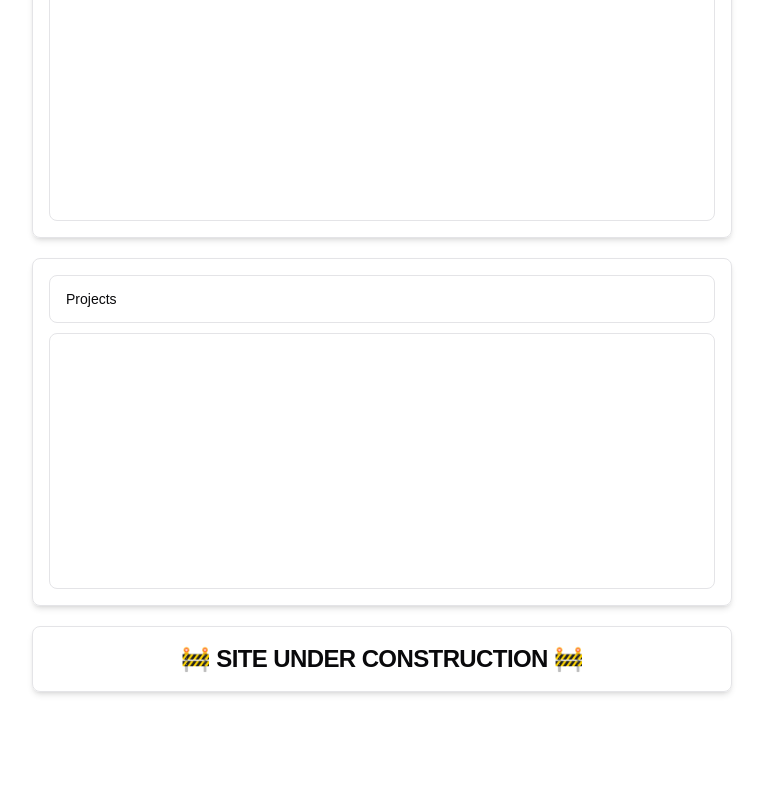
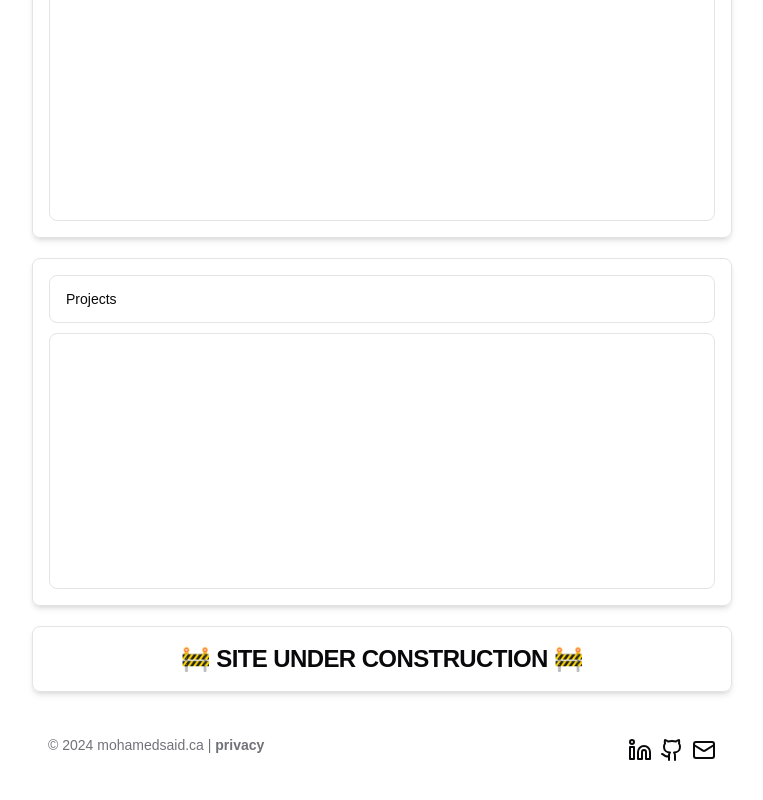
Before and after one commit to misaid/personal-websitev2, a Next.js app: page / in a window 1280 px wide. Shown: the part 1441-2241 px from the top of the page, without its empty margins (258-1021 px from the left). Built offline with nearby package versions, Linux system fonts and the light colour scheme.

Commit message:
feat: added a footer

```diff
--- a/app/page.tsx
+++ b/app/page.tsx
@@ -103,11 +103,43 @@ export default function Home(): JSX.Element {
             <div className="w-full p-4 h-64 rounded-lg border"></div>
           </div>
 
-          {/* Footer */}
+          {/* notice */}
           <div className="w-full max-w-[700px] mx-5 p-4 space-y-2.5 shadow-md rounded-lg border mt-5 flex justify-center">
             <h3 className="scroll-m-20 text-2xl font-semibold tracking-tight ">
               🚧 SITE UNDER CONSTRUCTION 🚧
             </h3>
+          </div>
+
+          <div className="w-full max-w-[700px] mx-5 p-4 space-y-2.5 rounded-lg mt-5 flex items-center">
+            <div className="w-full">
+              <h4 className="text-sm text-muted-foreground">
+                © 2024 mohamedsaid.ca |{" "}
+                <span className="font-semibold">privacy</span>
+              </h4>
+            </div>
+
+            <div className="flex w-full justify-end items-center">
+              <div className="flex flex-row space-x-2">
+                <a
+                  href="https://www.linkedin.com"
+                  target="_blank"
+                  rel="noopener noreferrer"
+                >
+                  <Linkedin />
+                </a>
+
+                <a
+                  href="https://www.github.com/misaid"
+                  target="_blank"
+                  rel="noopener noreferrer"
+                >
+                  <Github />
+                </a>
+                <a href="mailto:mohamediasaid@outlook.ca">
+                  <Mail />
+                </a>
+              </div>
+            </div>
           </div>
         </div>
       </div>
```
